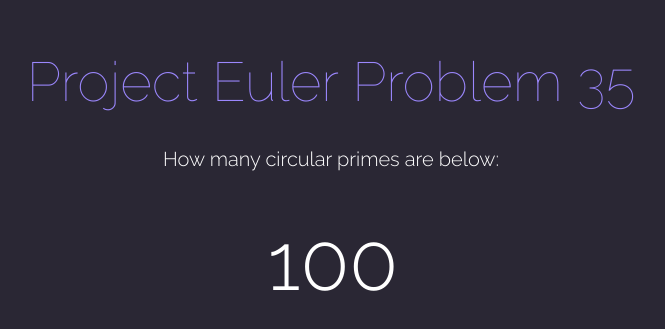
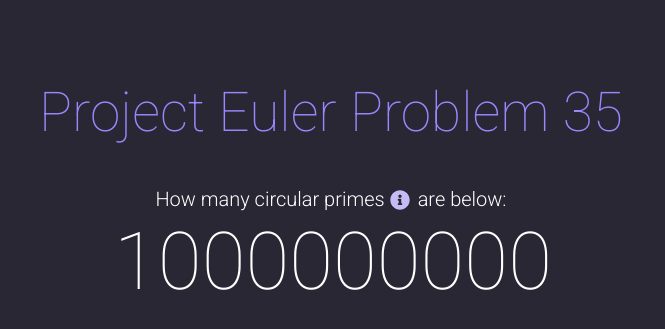
Before and after one commit to kadinlz/Project-Euler-35, a React (Create React App) app: page / in a window 1280 px wide. Shown: the part 225-554 px from the top of the page, without its empty margins (309-974 px from the left). Built offline with nearby package versions, Linux system fonts and the light colour scheme.

Commit message:
bump font; create two-way data binding input

```diff
--- a/package.json
+++ b/package.json
@@ -4,9 +4,11 @@
 	"version": "0.1.0",
 	"private": true,
 	"dependencies": {
+		"@fortawesome/react-fontawesome": "^0.1.4",
 		"node-sass": "^4.11.0",
 		"react": "^16.8.6",
 		"react-dom": "^16.8.6",
+		"react-icons": "^3.5.0",
 		"react-scripts": "2.1.8"
 	},
 	"scripts": {
--- a/src/App.js
+++ b/src/App.js
@@ -1,20 +1,34 @@
 import React, { Component } from 'react';
 import logo from './logo.svg';
 import './App.scss';
+import { FaInfoCircle } from 'react-icons/fa';
 
 class App extends Component {
 	constructor(props) {
 		super(props);
 		this.state = {
-			num: 100,
+			num: 1000000000,
 		};
 	}
+	handleChange = e => {
+		this.setState({
+			num: e.target.value,
+		});
+	};
 	render() {
 		return (
 			<div className="App">
 				<div className="inputWrapper">
-					<p className="header">Project Euler Problem 35</p>
-					<p className="description">How many circular primes are below:</p>
+					<p className="header">
+						Project Euler Problem <span>35</span>
+					</p>
+					<p className="description">
+						How many circular primes
+						<a className="info" target=" " href="https://projecteuler.net/problem=35">
+							<FaInfoCircle />
+						</a>
+						are below:
+					</p>
 					<input
 						className="input"
 						autofocus="true"
--- a/src/App.scss
+++ b/src/App.scss
@@ -1,10 +1,12 @@
 @import url('https://fonts.googleapis.com/css?family=Raleway:100,200,300,400,500');
+@import url('https://fonts.googleapis.com/css?family=Open+Sans:300,400');
+@import url('https://fonts.googleapis.com/css?family=Roboto:100,300,400');
 .App,
 html,
 body,
 .input {
 	background: #2a2734;
-	font-family: 'Raleway', sans-serif !important;
+	font-family: 'Roboto', sans-serif !important;
 }
 * {
 	text-align: center;
@@ -18,19 +20,38 @@ body,
 	.header {
 		font-weight: 100;
 		width: 100%;
-		line-height: 90px;
+		line-height: 150px;
 		margin: 0;
 		text-align: center;
 		font-size: 55px;
 		color: #9b87fd;
+		span {
+			font-family: 'Roboto', sans-serif;
+			font-weight: 100;
+		}
 	}
 	.description {
 		color: white;
 		font-size: 20px;
 		font-weight: 300;
-		margin-bottom: 40px;
+		// margin-bottom: 40px;
+		margin: 0;
+		.info {
+			padding: 5px;
+			padding-right: 8px;
+			svg {
+				margin-bottom: -4px !important;
+				color: #c5bbf5;
+			}
+
+			i {
+				font-size: 20px;
+			}
+		}
 	}
 	.input {
+		font-family: 'Roboto', sans-serif !important;
+
 		width: 100%;
 		height: 100px;
 		border: none;
@@ -39,7 +60,7 @@ body,
 		text-align: center;
 		color: white;
 		font-size: 80px;
-		font-weight: 300;
+		font-weight: 200;
 	}
 }
 
```
Also changed, not shown: 1 other file (tests, documents, lock files or other folders).
